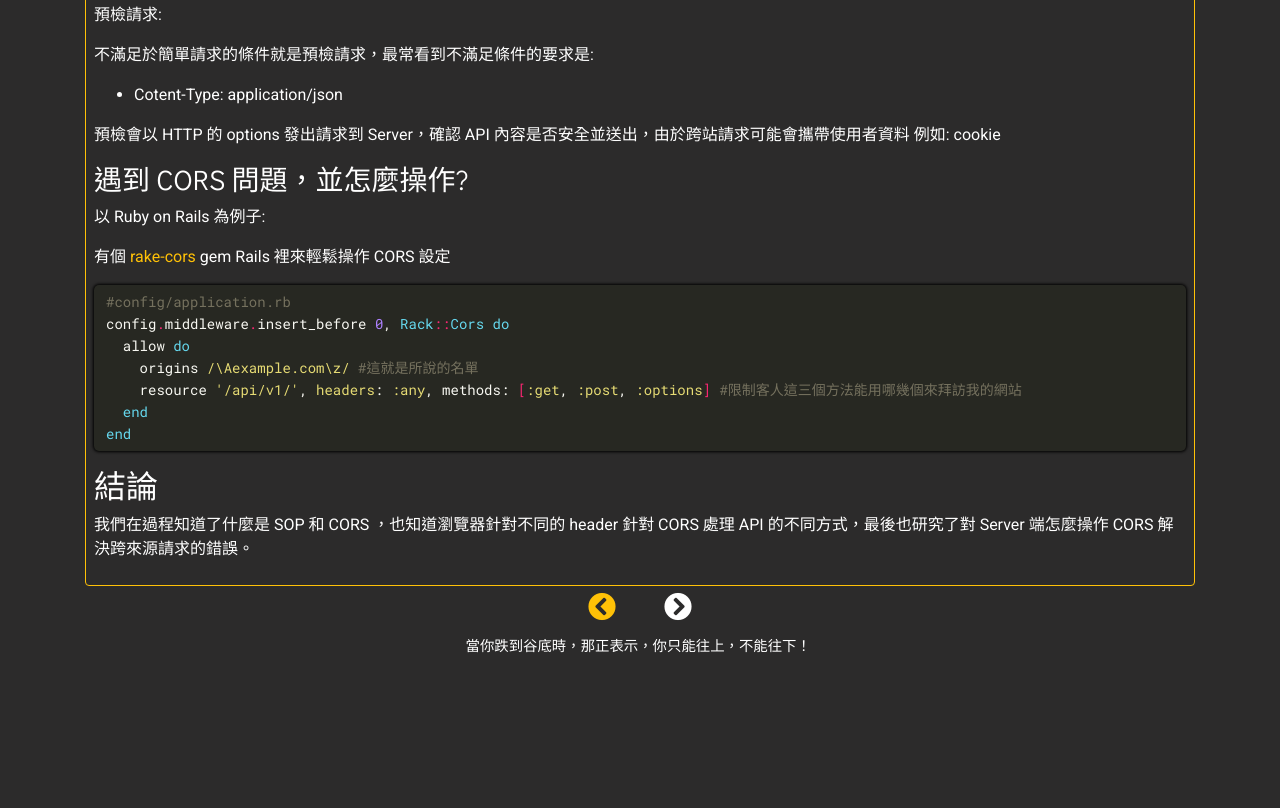
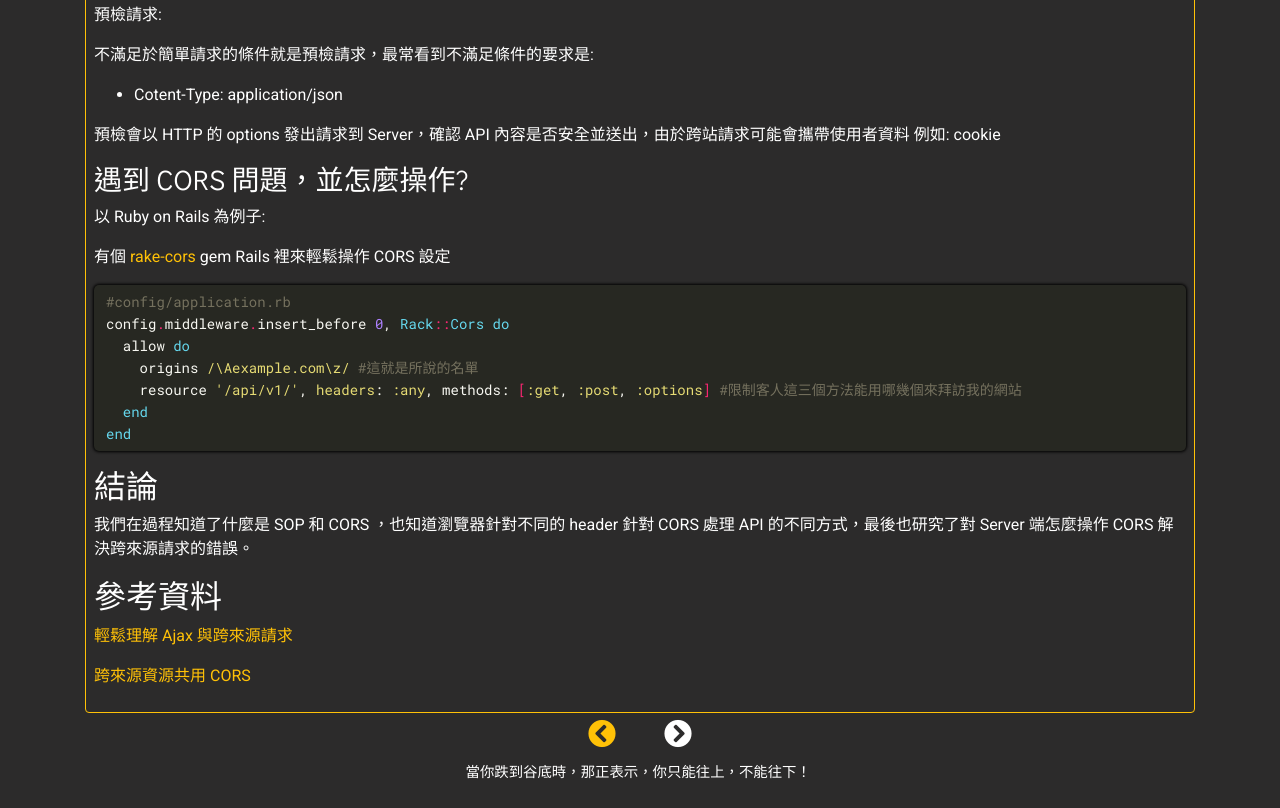
Before and after one commit to Aweiisacat/Aweiisacat.github.io, a plain HTML site: page blog/cors/index.html in a window 1280 px wide. Shown: the part 1654-2462 px from the top of the page. Before the commit the page ends 2335 px from the top, so only its background shows below. Drawn offline with Linux system fonts and the light colour scheme; some icons are missing.

Commit message:
新增參考資料

```diff
--- a/blog/cors/index.html
+++ b/blog/cors/index.html
@@ -162,6 +162,9 @@ config<span style="color:#f92672">.</span>middleware<span style="color:#f92672">
 <span style="color:#66d9ef">end</span>
 </code></pre></div><h2 id="結論">結論</h2>
 <p>我們在過程知道了什麼是 SOP 和 CORS ，也知道瀏覽器針對不同的 header 針對 CORS 處理 API 的不同方式，最後也研究了對 Server 端怎麼操作 CORS 解決跨來源請求的錯誤。</p>
+<h2 id="參考資料">參考資料</h2>
+<p><a href="https://blog.huli.tw/2017/08/27/ajax-and-cors/">輕鬆理解 Ajax 與跨來源請求</a></p>
+<p><a href="https://developer.mozilla.org/zh-TW/docs/Web/HTTP/CORS">跨來源資源共用 CORS </a></p>
 
   </div>
 </div>
```
